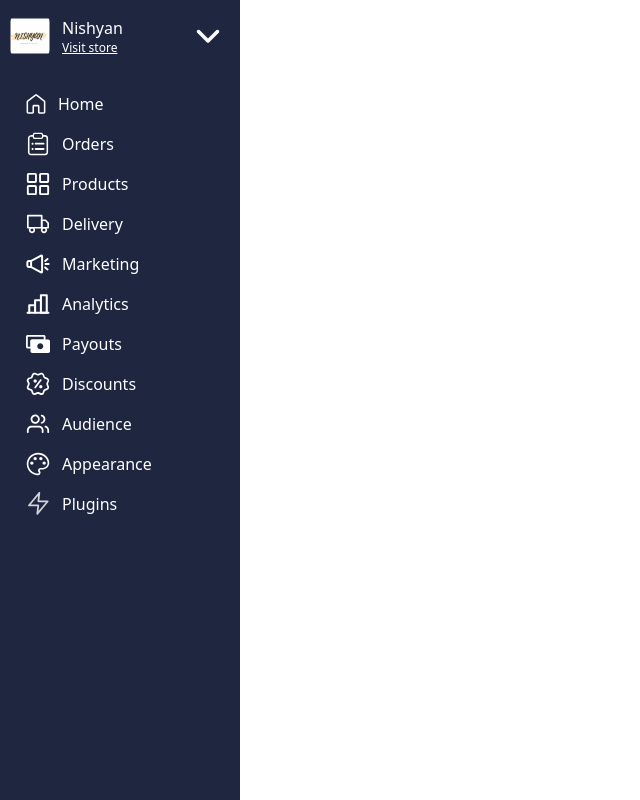
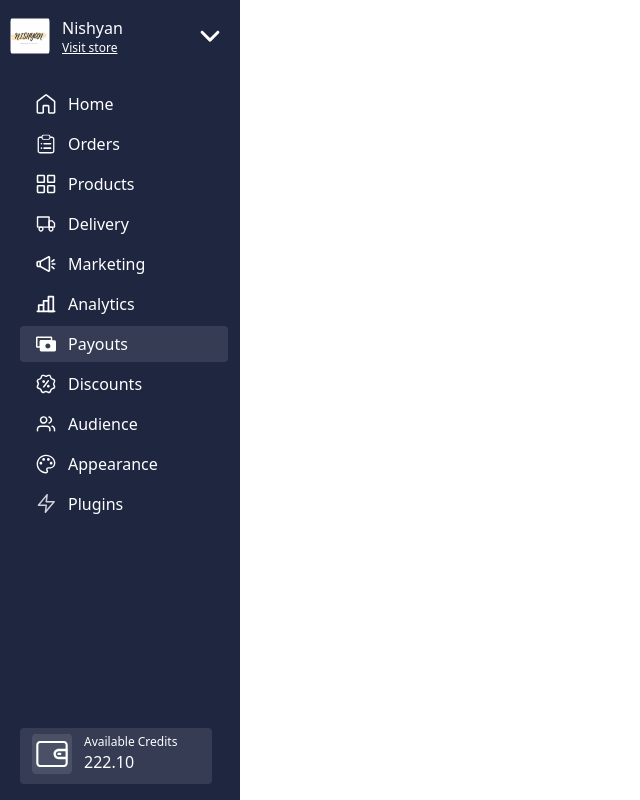
Before and after one commit to puneeeeeeet/Dukaan, a React (Create React App) app: page / in a window 1280 px wide. Shown: the whole page, without its empty margins (0-640 px from the left). Built offline with nearby package versions, Linux system fonts and the light colour scheme.

Commit message:
Navbar complete

```diff
--- a/src/components/icon/index.js
+++ b/src/components/icon/index.js
@@ -6,6 +6,7 @@ const SIZES = {
 
 const COLORS = {
   white: "text-white",
+
 };
 
 const Icon = ({ icon: IconComponent, size='small', color='white', onClick, className }) => {
--- a/src/components/sideBar/index.js
+++ b/src/components/sideBar/index.js
@@ -1,5 +1,5 @@
 import logo from "../../images/logo.png";
-import SidebarButtons from "./sidebarButton";
+// import SidebarButtons from "./sidebarButton";
 import { Home } from "../../icons/home";
 import { Icon } from "../icon";
 import { Orders } from "../../icons/orders";
@@ -13,6 +13,7 @@ import {Discounts} from '../../icons/discounts';
 import {Audience} from '../../icons/audience';
 import {Appearance} from '../../icons/appearance';
 import {Plugins} from '../../icons/plugins';
+import {Credits} from '../../icons/Credits';
 
 function SideBar() {
   return (
@@ -26,57 +27,77 @@ function SideBar() {
             <div className="font-light h-4 mt-1 text-xs underline">Visit store</div>
           </div>
           <div className=" absolute right-5 ml-3 ">
-            <Icon icon={DropdownArrow} size="medium" />
+            <Icon icon={DropdownArrow} size="small" />
           </div>
         </div>
 
         {/* <SidebarButtons /> */}
-        <div className="mt-6  w-52 gap-y-1 fixed flex flex-col">
-          <div className="pl-4 h-9  gap-x-3 items-center flex flex-row">
-              <Icon icon={Home} size="small" />
+        <div className="mt-6 mx-2.5 w-52 gap-y-1 fixed flex flex-col">
+          <div className="pl-4 h-9  gap-x-3 items-center rounded flex flex-row">
+              <Icon icon={Home}  />
               Home
           </div>
-          <div className="pl-4 h-9  gap-x-3 items-center  flex flex-row">
-            <Icon icon={Orders} size="medium" />
+          <div className="pl-4 h-9  gap-x-3 items-center rounded  flex flex-row">
+            <Icon icon={Orders}  />
             Orders
           </div>
-          <div className="pl-4 h-9  gap-x-3 items-center  flex flex-row">
-            <Icon icon={Products} size="medium" />
+          <div className="pl-4 h-9  gap-x-3 items-center rounded  flex flex-row">
+            <Icon icon={Products}  />
               Products
           </div>
-          <div className="pl-4 h-9  gap-x-3 items-center  flex flex-row">
-            <Icon icon={Delivery} size="medium" />
+          <div className="pl-4 h-9  gap-x-3 items-center rounded  flex flex-row">
+            <Icon icon={Delivery}  />
             Delivery
           </div>
-          <div className="pl-4 h-9  gap-x-3 items-center  flex flex-row">
-            <Icon icon={Marketing} size="medium" />
+          <div className="pl-4 h-9  gap-x-3 items-center rounded  flex flex-row">
+            <Icon icon={Marketing}  />
             Marketing
           </div>
-          <div className="pl-4 h-9  gap-x-3 items-center  flex flex-row">
-            <Icon icon={Analytics} size="medium" />
+          <div className="pl-4 h-9  gap-x-3 items-center rounded  flex flex-row">
+            <Icon icon={Analytics}  />
             Analytics
           </div>
-          <div className="pl-4 h-9  gap-x-3 items-center  flex flex-row">
-            <Icon icon={Payouts} size="medium" />
+          <div className="pl-4 h-9 w-full bg-customWhite gap-x-3 items-center rounded  flex flex-row">
+            <Icon icon={Payouts}  />
             Payouts
           </div>
-          <div className="pl-4 h-9  gap-x-3 items-center  flex flex-row">
-            <Icon icon={Discounts} size="medium" />
+          <div className="pl-4 h-9  gap-x-3 items-center rounded  flex flex-row">
+            <Icon icon={Discounts}  />
             Discounts
           </div>
-          <div className="pl-4 h-9  gap-x-3 items-center  flex flex-row">
-            <Icon icon={Audience} size="medium" />
+          <div className="pl-4 h-9  gap-x-3 items-center rounded  flex flex-row">
+            <Icon icon={Audience}  />
             Audience
           </div>
-          <div className="pl-4 h-9  gap-x-3 items-center  flex flex-row">
-            <Icon icon={Appearance} size="medium" />
+          <div className="pl-4 h-9  gap-x-3 items-center rounded  flex flex-row">
+            <Icon icon={Appearance}  />
             Appearance
           </div>
-          <div className="pl-4 h-9  gap-x-3 items-center  flex flex-row">
-            <Icon icon={Plugins} size="medium" />
+          <div className="pl-4 h-9  gap-x-3 items-center rounded  flex flex-row">
+            <Icon icon={Plugins}  />
             Plugins
           </div>
+        </div>
 
+        <div className = "ml-5 absolute px-3 py-1.5 bottom-0 left-0 w-48 h-14 bg-gray rounded mb-4">
+           <div className="w-full h-full gap-3 inline-flex">
+             <div className="w-10 h-10 bg-customWhite flex  place-content-center rounded  ">
+              <div className="my-1">
+              <Icon icon={Credits} size="large"  />
+              </div>
+             </div>
+             <div className="flex flex-col">
+              <div className="text-xs">
+                Available Credits
+              </div>
+              <div className="text-base">
+                222.10
+              </div>
+             </div>
+             <div>
+
+             </div>
+           </div>
 
         </div>
       </div>
--- a/src/components/sideBar/sidebarButton/index.js
+++ /dev/null
@@ -1,11 +0,0 @@
-function SidebarButtons({text,icon,url}){
-    return(
-
-        <button type="button" className=" flex flex-row items-center" title="{text}">
-            {icon}<p>
-                {text}
-            </p>
-        </button>
-    )
-}
-export default SidebarButtons;
--- /dev/null
+++ b/src/icons/Credits.js
@@ -0,0 +1,9 @@
+const Credits=({height,width,...props})=>{
+    return(
+        <svg width={width} height={height} {...props} viewBox="0 0 24 24" fill="none" xmlns="http://www.w3.org/2000/svg">
+<path fill-rule="evenodd" clip-rule="evenodd" d="M3.0002 3.79727C2.42343 3.79727 1.8002 4.35527 1.8002 5.24727V18.7473C1.8002 19.6393 2.42343 20.1973 3.0002 20.1973H21.0002C21.577 20.1973 22.2002 19.6393 22.2002 18.7473V15.8473H17.0003C14.874 15.8473 13.1503 14.1236 13.1503 11.9973C13.1503 9.87097 14.874 8.14727 17.0003 8.14727H22.2002V5.24727C22.2002 4.35527 21.577 3.79727 21.0002 3.79727H3.0002ZM23.8002 8.14727V5.24727C23.8002 3.65398 22.6326 2.19727 21.0002 2.19727H3.0002C1.36782 2.19727 0.200195 3.65398 0.200195 5.24727V18.7473C0.200195 20.3405 1.36782 21.7973 3.0002 21.7973H21.0002C22.6326 21.7973 23.8002 20.3405 23.8002 18.7473V15.8473H23.8503V8.14727H23.8002ZM16.0002 11.9473C16.0002 11.4778 16.3808 11.0973 16.8502 11.0973H18.1502C18.6197 11.0973 19.0002 11.4778 19.0002 11.9473C19.0002 12.4167 18.6197 12.7973 18.1502 12.7973H16.8502C16.3808 12.7973 16.0002 12.4167 16.0002 11.9473ZM14.8503 11.9973C14.8503 10.8099 15.8129 9.84727 17.0003 9.84727H22.1503V14.1473H17.0003C15.8129 14.1473 14.8503 13.1847 14.8503 11.9973Z" fill="white"/>
+</svg>
+
+    )
+}
+export {Credits};
--- a/src/icons/analytics.js
+++ b/src/icons/analytics.js
@@ -9,4 +9,4 @@ const Analytics=({height,width,...props})=>{
 
     )
 }
-export {Analytics}
+export {Analytics};
--- a/tailwind.config.js
+++ b/tailwind.config.js
@@ -6,6 +6,8 @@ module.exports = {
       'blueGray':'#1E2640',
       'white': '#ffffff',
       'red':'#991b1b',
+      'gray':'#353C53',
+      customWhite: 'rgba(255, 255, 255, 0.1)',
     },
     extend: {},
   },
```
